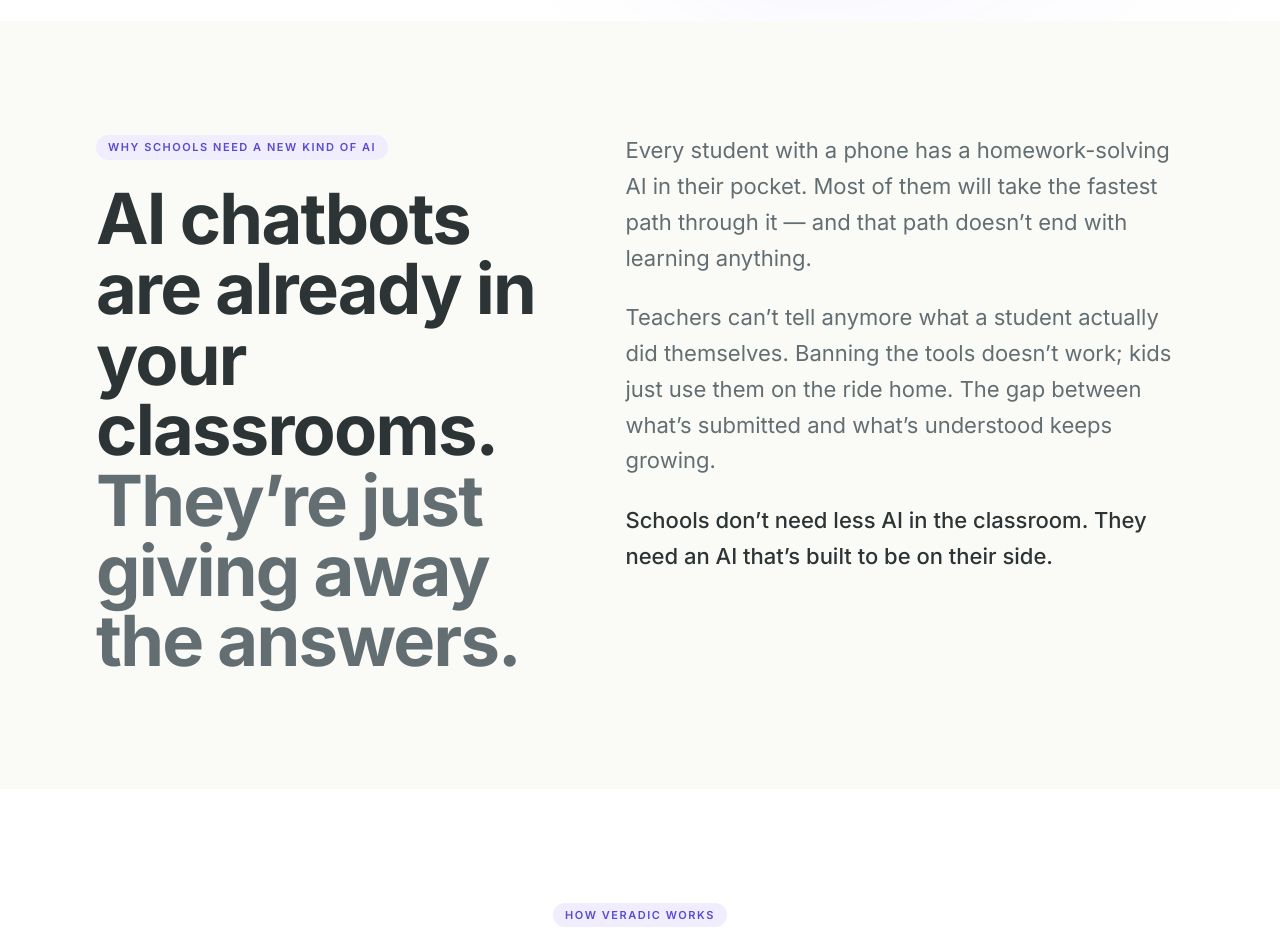
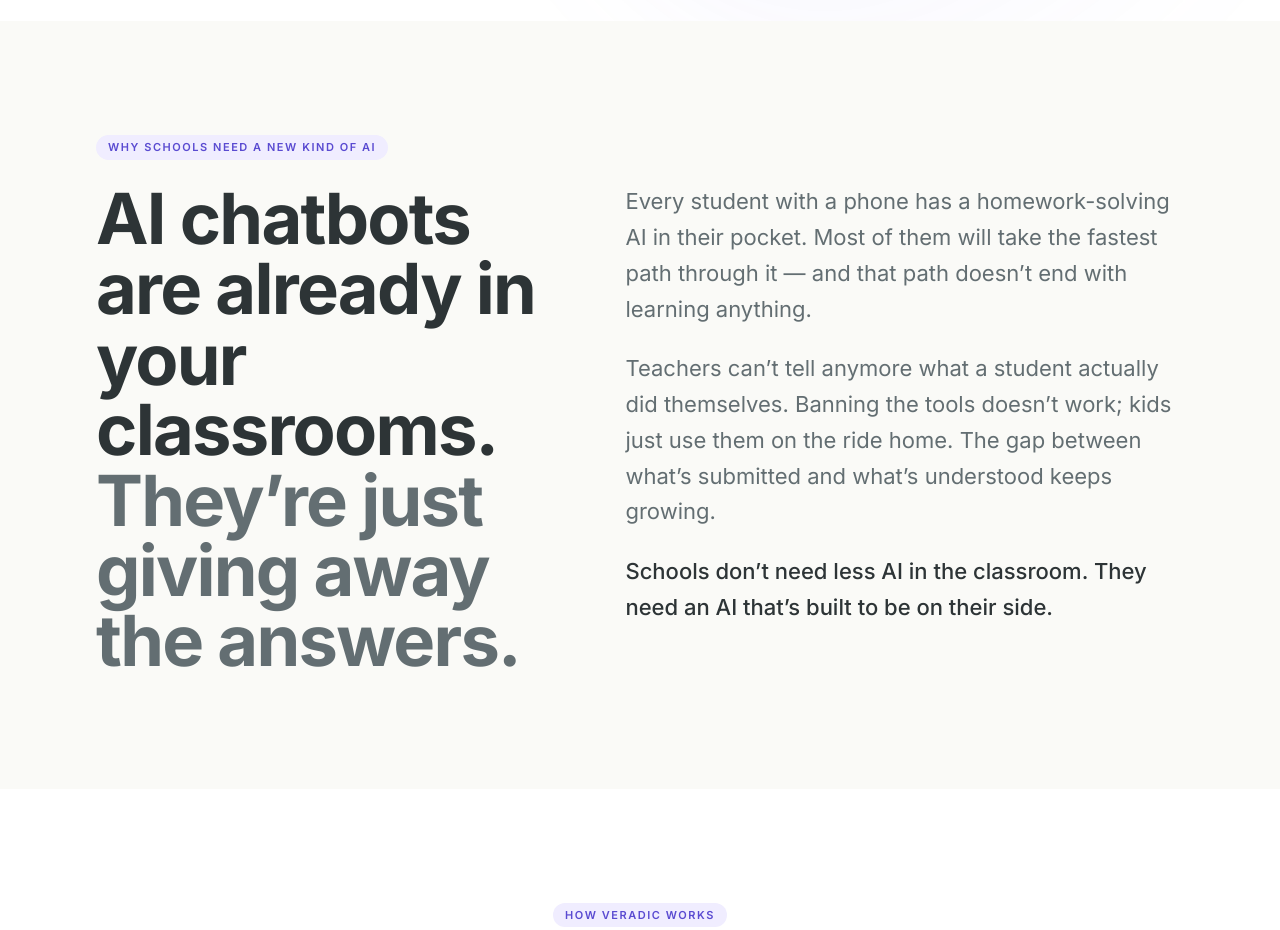
Before and after one commit to bz28/math_teacher_app, a Next.js app in the folder web/: page / in a window 1280 px wide. Shown: the part 940-1870 px from the top of the page. Built offline with nearby package versions, Linux system fonts and the light colour scheme; no server answers.

Commit message:
fix(marketing): vertically center problem section body against headline

```diff
--- a/web/src/components/landing/home-problem.tsx
+++ b/web/src/components/landing/home-problem.tsx
@@ -4,7 +4,7 @@ import { Eyebrow } from "./eyebrow";
 export function HomeProblem() {
   return (
     <Section variant="alt">
-      <div className="grid gap-12 md:grid-cols-[1fr_1.2fr] md:gap-16">
+      <div className="grid gap-12 md:grid-cols-[1fr_1.2fr] md:items-center md:gap-16">
         <div>
           <Eyebrow>Why schools need a new kind of AI</Eyebrow>
           <h2 className="mt-6 text-display-lg text-[color:var(--color-text)]">
```
